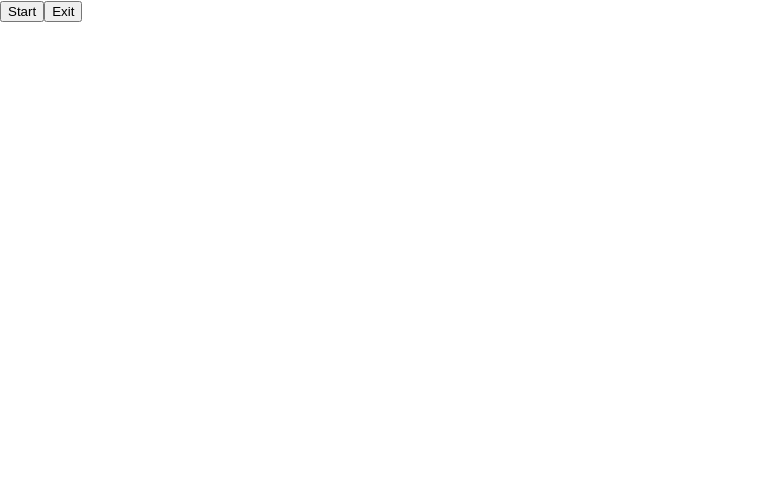
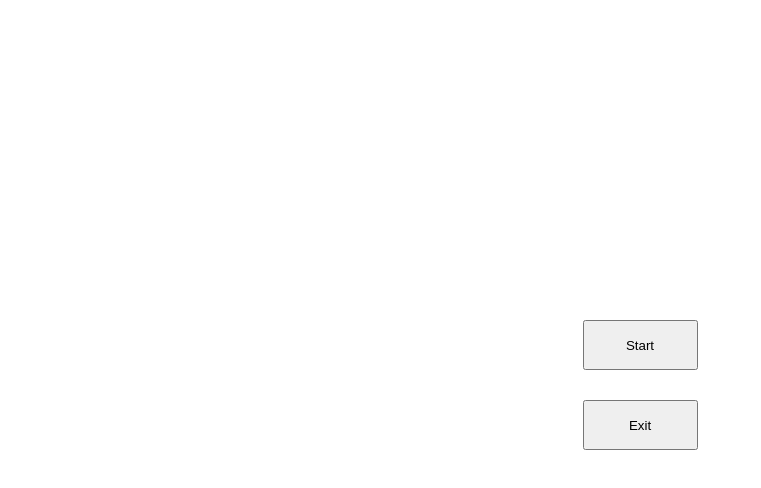
Before and after one commit to JayeshSChaudhari/Cops_Project, a React (Create React App) app: page / in a window 1280 px wide. Shown: the top 488 px of the page, without its empty margins (0-761 px from the left). Built offline with nearby package versions, Linux system fonts and the light colour scheme.

Commit message:
start interfacewithout styling

```diff
--- a/src/AllCSS/MainGame.css
+++ b/src/AllCSS/MainGame.css
@@ -0,0 +1,12 @@
+*{
+    margin: 0;
+    padding: 0;
+}
+
+
+
+.GameBox{
+    display: grid;
+
+
+}
--- a/src/AllCSS/StartInterface.css
+++ b/src/AllCSS/StartInterface.css
@@ -0,0 +1,27 @@
+*{
+    margin: 0;
+    padding: 0;
+}
+
+.btnStack{
+    display: flex;
+    flex-direction: column;
+    align-items: center;
+    justify-content: center;
+
+}
+
+
+
+.btnStart{
+    width: 115px;
+    height: 50px;
+}
+#btnStart1{
+    position: absolute;
+    top: 40%;
+}
+#btnStart2{
+    position: absolute;
+    top:50%;
+}
--- a/src/MyComponents/MainGame.jsx
+++ b/src/MyComponents/MainGame.jsx
@@ -1,5 +1,9 @@
 import React from 'react'
 import '../AllCSS/MainGame.css'
+
+
+
+
 
 
 export default function MainGame() {
@@ -7,12 +11,18 @@ export default function MainGame() {
 
 
 
-  return (
+    return (
 
-    <>
+        <>
+
+            <div className="GameBox">
 
 
-    </>
+            </div>
 
-  )
+
+
+        </>
+
+    )
 }
--- a/src/MyComponents/StartInterface.jsx
+++ b/src/MyComponents/StartInterface.jsx
@@ -8,21 +8,27 @@ export default function StartInterface() {
 
 
 
-  return (
+    return (
 
 
-    <>
+        <>
+            <div className="WelcomeScr">
+                {/* <p>Welcome to the game</p> */}
 
 
-    <button className="btnStart">Start</button>
-    <button className="btnStart">Exit</button>
+                <div className="btnStack">
+
+                    <button className='btnStart' id="btnStart1">Start</button>
+                    <button className='btnStart' id="btnStart2">Exit</button>
+
+                </div>
 
 
+            </div>
 
 
-
-    </>
+        </>
 
 
-  )
+    )
 }
```
